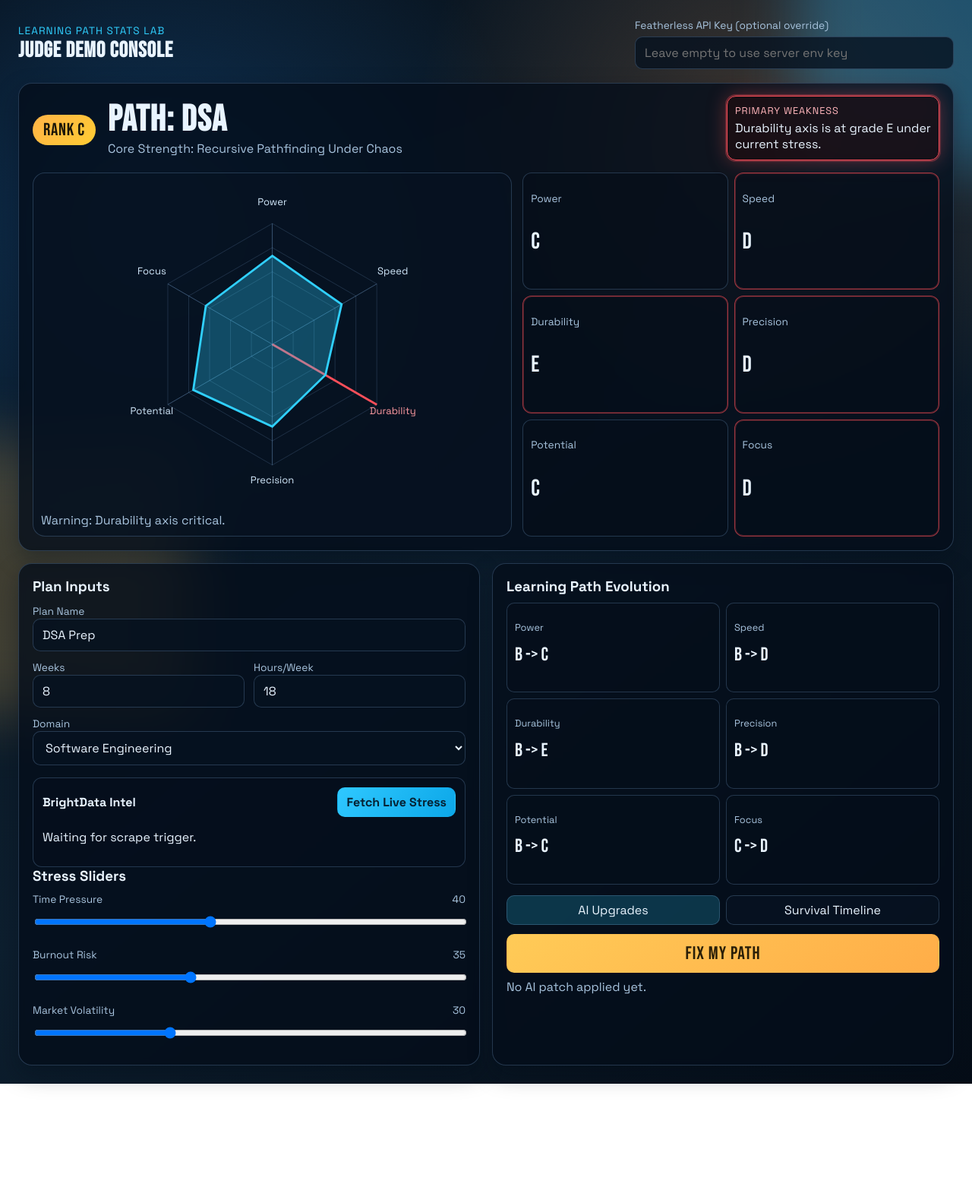
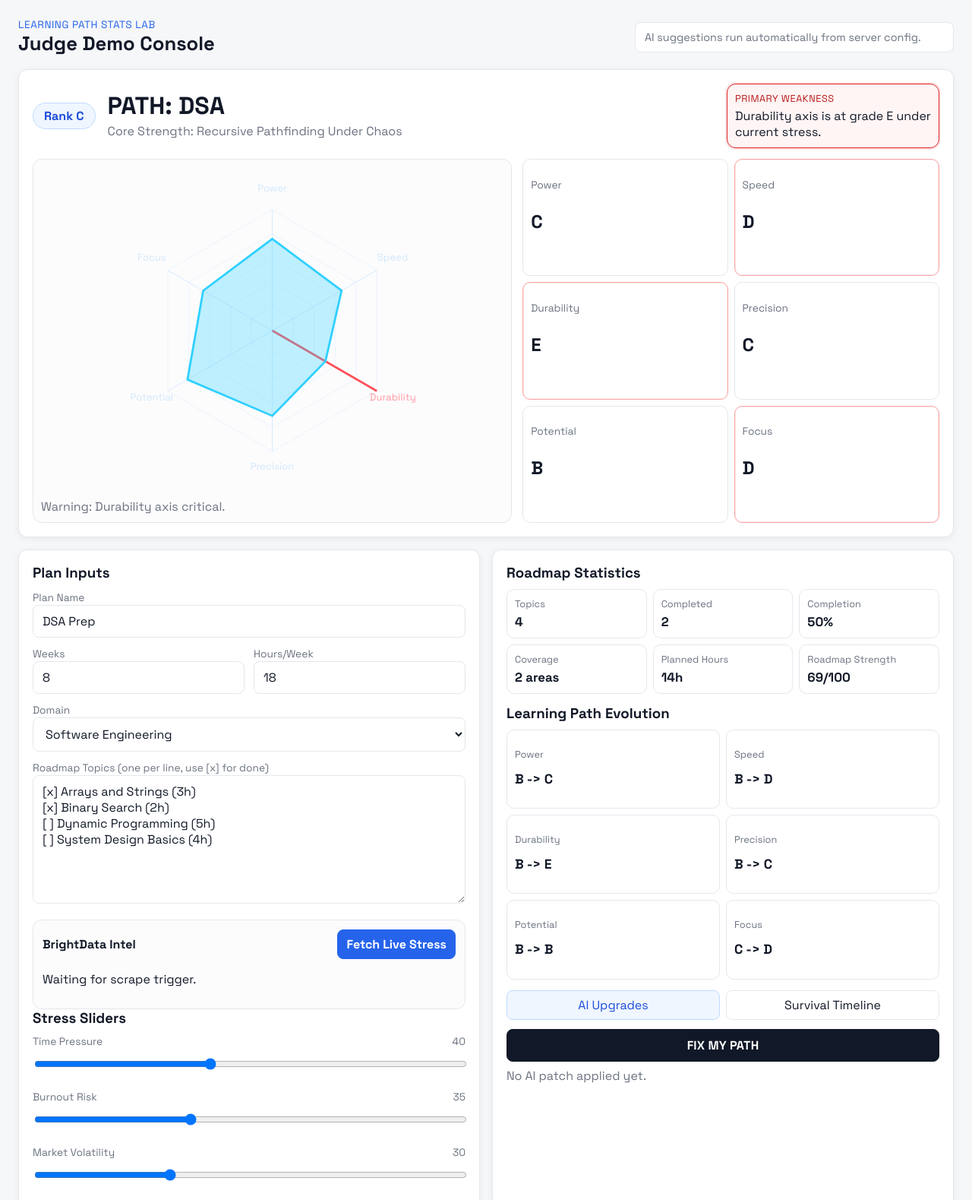
Before and after one commit to dharmikism/learningPathstats, a website: page index.html in a window 1280 px wide. Shown: the top 1579 px of the page at 76% size. Before the commit the page ends 1426 px from the top, so only its background shows below. Drawn offline with Linux system fonts and the light colour scheme.

Commit message:
major update

```diff
--- a/app.js
+++ b/app.js
@@ -15,6 +15,15 @@ const state = {
   weeks: 8,
   hours: 18,
   domain: "software",
+  roadmapText: "[x] Arrays and Strings (3h)\n[x] Binary Search (2h)\n[ ] Dynamic Programming (5h)\n[ ] System Design Basics (4h)",
+  roadmapStats: {
+    totalTopics: 0,
+    completedTopics: 0,
+    completionPct: 0,
+    estimatedHours: 0,
+    coverageCount: 0,
+    roadmapStrength: 0,
+  },
   sliders: {
     timePressure: 40,
     burnoutRisk: 35,
@@ -35,7 +44,6 @@ const gradeBands = [
 ];
 
 const el = {
-  apiKey: document.getElementById("apiKey"),
   rankBadge: document.getElementById("rankBadge"),
   pathName: document.getElementById("pathName"),
   pathAbility: document.getElementById("pathAbility"),
@@ -50,6 +58,8 @@ const el = {
   weeks: document.getElementById("weeks"),
   hours: document.getElementById("hours"),
   domain: document.getElementById("domain"),
+  roadmapInput: document.getElementById("roadmapInput"),
+  roadmapStatsGrid: document.getElementById("roadmapStatsGrid"),
   intelStatus: document.getElementById("intelStatus"),
   fetchIntel: document.getElementById("fetchIntel"),
   timePressure: document.getElementById("timePressure"),
@@ -83,20 +93,85 @@ function scoreToRank(avg) {
   return "E";
 }
 
+function analyzeRoadmap(text) {
+  const lines = String(text || "")
+    .split(/\r?\n/)
+    .map((line) => line.trim())
+    .filter(Boolean);
+
+  const topics = lines.map((line) => {
+    const done = /\[x\]/i.test(line);
+    const title = line
+      .replace(/^[-*\d.\s]*/, "")
+      .replace(/^\[[ xX]\]\s*/, "")
+      .replace(/\(\s*\d+\s*h\s*\)/i, "")
+      .trim();
+    const hoursMatch = line.match(/(\d+)\s*h/i);
+    const hours = hoursMatch ? Number(hoursMatch[1]) : 2;
+    return { done, title, hours };
+  });
+
+  const totalTopics = topics.length;
+  const completedTopics = topics.filter((t) => t.done).length;
+  const completionPct = totalTopics ? Math.round((completedTopics / totalTopics) * 100) : 0;
+  const estimatedHours = topics.reduce((sum, t) => sum + t.hours, 0);
+
+  const buckets = [
+    { name: "algorithms", pattern: /array|string|binary|graph|tree|dp|dynamic|greedy|recursion|algorithm/i },
+    { name: "system", pattern: /system\s*design|scalability|distributed|cache|queue|api\s*design/i },
+    { name: "backend", pattern: /node|backend|database|sql|nosql|express|server|auth/i },
+    { name: "frontend", pattern: /react|frontend|ui|css|html|state\s*management/i },
+    { name: "data", pattern: /python|ml|data|statistics|model|pandas|numpy/i },
+    { name: "fundamentals", pattern: /os|network|dbms|oop|javascript|typescript|cs\s*fundamental/i },
+  ];
+
+  const covered = new Set();
+  let hardTopicCount = 0;
+  topics.forEach((topic) => {
+    buckets.forEach((bucket) => {
+      if (bucket.pattern.test(topic.title)) {
+        covered.add(bucket.name);
+      }
+    });
+    if (/hard|advanced|expert|deep|system\s*design/i.test(topic.title)) {
+      hardTopicCount += 1;
+    }
+  });
+
+  const coverageCount = covered.size;
+  const roadmapStrength = clamp(
+    38 + completionPct * 0.34 + coverageCount * 6 + Math.min(estimatedHours, 80) * 0.24 - hardTopicCount * 1.5,
+    0,
+    100,
+  );
+
+  return {
+    totalTopics,
+    completedTopics,
+    completionPct,
+    estimatedHours,
+    coverageCount,
+    roadmapStrength,
+  };
+}
+
 function computeAfterStats() {
   const { timePressure, burnoutRisk, marketVolatility } = state.sliders;
   const { weeks, hours } = state;
+  const { completionPct, coverageCount, totalTopics, roadmapStrength } = state.roadmapStats;
 
   const scheduleStress = clamp(((hours / Math.max(weeks, 1)) * 5), 0, 30);
   const fatigue = burnoutRisk * 0.45 + timePressure * 0.2;
+  const roadmapBoost = clamp(completionPct * 0.08 + coverageCount * 1.8 + roadmapStrength * 0.05, 0, 14);
+  const overloadPenalty = clamp((totalTopics - 16) * 0.6, 0, 10);
 
   state.after = {
-    Power: clamp(baseStats.Power - timePressure * 0.28 - marketVolatility * 0.12, 35, 99),
-    Speed: clamp(baseStats.Speed - timePressure * 0.33 - scheduleStress * 0.4, 30, 99),
+    Power: clamp(baseStats.Power - timePressure * 0.28 - marketVolatility * 0.12 + roadmapBoost * 0.25, 35, 99),
+    Speed: clamp(baseStats.Speed - timePressure * 0.33 - scheduleStress * 0.4 - overloadPenalty * 0.4, 30, 99),
     Durability: clamp(baseStats.Durability - fatigue - marketVolatility * 0.18, 20, 99),
-    Precision: clamp(baseStats.Precision - marketVolatility * 0.3 - timePressure * 0.12, 30, 99),
-    Potential: clamp(baseStats.Potential - burnoutRisk * 0.2 - scheduleStress * 0.3, 30, 99),
-    Focus: clamp(baseStats.Focus - burnoutRisk * 0.32 - timePressure * 0.08, 25, 99),
+    Precision: clamp(baseStats.Precision - marketVolatility * 0.3 - timePressure * 0.12 + coverageCount * 1.2, 30, 99),
+    Potential: clamp(baseStats.Potential - burnoutRisk * 0.2 - scheduleStress * 0.3 + roadmapBoost * 0.5, 30, 99),
+    Focus: clamp(baseStats.Focus - burnoutRisk * 0.32 - timePressure * 0.08 + completionPct * 0.05 - overloadPenalty, 25, 99),
   };
 
   if (state.repaired) {
@@ -104,6 +179,22 @@ function computeAfterStats() {
       state.after[k] = clamp(state.after[k] + 14, 20, 99);
     });
   }
+}
+
+function renderRoadmapStats() {
+  const s = state.roadmapStats;
+  const cards = [
+    { label: "Topics", value: `${s.totalTopics}` },
+    { label: "Completed", value: `${s.completedTopics}` },
+    { label: "Completion", value: `${s.completionPct}%` },
+    { label: "Coverage", value: `${s.coverageCount} areas` },
+    { label: "Planned Hours", value: `${s.estimatedHours}h` },
+    { label: "Roadmap Strength", value: `${Math.round(s.roadmapStrength)}/100` },
+  ];
+
+  el.roadmapStatsGrid.innerHTML = cards
+    .map((c) => `<article class="roadmap-stat-card"><p class="roadmap-stat-label">${c.label}</p><p class="roadmap-stat-value">${c.value}</p></article>`)
+    .join("");
 }
 
 function getWeaknessKey() {
@@ -254,9 +345,11 @@ function renderUpgrades() {
 }
 
 function updateAll() {
+  state.roadmapStats = analyzeRoadmap(state.roadmapText);
   computeAfterStats();
   renderMeta();
   renderRadar();
+  renderRoadmapStats();
   renderGrades();
   renderEvolution();
   renderTimeline();
@@ -328,7 +421,7 @@ function localUpgradeSuggestions() {
 }
 
 async function callFeatherlessFix() {
-  const apiKey = el.apiKey.value.trim();
+  const apiKey = "";
   const weakest = getWeaknessKey();
 
   el.fixPath.disabled = true;
@@ -397,6 +490,12 @@ function bindEvents() {
     updateAll();
   });
 
+  el.roadmapInput.addEventListener("input", (e) => {
+    state.roadmapText = e.target.value;
+    state.repaired = false;
+    updateAll();
+  });
+
   ["timePressure", "burnoutRisk", "marketVolatility"].forEach((id) => {
     el[id].addEventListener("input", (e) => {
       const value = Number(e.target.value);
@@ -427,6 +526,7 @@ function bindEvents() {
 }
 
 function init() {
+  el.roadmapInput.value = state.roadmapText;
   updateSliderLabel("timePressure", state.sliders.timePressure);
   updateSliderLabel("burnoutRisk", state.sliders.burnoutRisk);
   updateSliderLabel("marketVolatility", state.sliders.marketVolatility);
--- a/index.html
+++ b/index.html
@@ -18,9 +18,8 @@
       <p class="kicker">Learning Path Stats Lab</p>
       <h1>Judge Demo Console</h1>
     </div>
-    <div class="api-wrap">
-      <label for="apiKey">Featherless API Key (optional override)</label>
-      <input id="apiKey" type="password" placeholder="Leave empty to use server env key" />
+    <div class="api-wrap simple-note">
+      <p>AI suggestions run automatically from server config.</p>
     </div>
   </header>
 
@@ -74,6 +73,14 @@
         </select>
       </div>
 
+      <div class="field-group">
+        <label for="roadmapInput">Roadmap Topics (one per line, use [x] for done)</label>
+        <textarea id="roadmapInput" rows="7" placeholder="[x] Arrays and Strings (3h)
+[x] Binary Search (2h)
+[ ] Dynamic Programming (5h)
+[ ] System Design Basics (4h)"></textarea>
+      </div>
+
       <div class="intel-box" id="intelBox">
         <div class="intel-head">
           <h4>BrightData Intel</h4>
@@ -98,6 +105,9 @@
     </section>
 
     <section class="right-panel panel">
+      <h3>Roadmap Statistics</h3>
+      <div class="roadmap-stats-grid" id="roadmapStatsGrid"></div>
+
       <h3>Learning Path Evolution</h3>
       <div class="evolution-grid" id="evolutionGrid"></div>
 
--- a/styles.css
+++ b/styles.css
@@ -1,14 +1,12 @@
 :root {
-  --bg-ink: #07101a;
-  --bg-deep: #0d1f2f;
-  --panel: rgba(5, 14, 26, 0.78);
-  --line: rgba(150, 202, 255, 0.22);
-  --text: #e9f4ff;
-  --muted: #a8c4de;
-  --accent: #30d0ff;
-  --accent-2: #ffd166;
-  --danger: #ff4f5a;
-  --good: #2ad88f;
+  --bg: #f6f7f9;
+  --panel: #ffffff;
+  --line: #e4e7ec;
+  --text: #111827;
+  --muted: #6b7280;
+  --accent: #2563eb;
+  --danger: #dc2626;
+  --good: #16a34a;
 }
 
 * {
@@ -20,36 +18,14 @@ body {
   min-height: 100vh;
   font-family: "Space Grotesk", sans-serif;
   color: var(--text);
-  background:
-    radial-gradient(circle at 15% 20%, rgba(34, 146, 255, 0.24), transparent 32%),
-    radial-gradient(circle at 78% 12%, rgba(255, 155, 72, 0.2), transparent 28%),
-    linear-gradient(140deg, var(--bg-ink) 0%, var(--bg-deep) 50%, #050d17 100%);
+  background: var(--bg);
   padding: 24px;
   position: relative;
   overflow-x: hidden;
 }
 
 .bg-shape {
-  position: fixed;
-  pointer-events: none;
-  filter: blur(40px);
-  z-index: 0;
-}
-
-.bg-shape-one {
-  width: 340px;
-  height: 340px;
-  top: -120px;
-  right: -110px;
-  background: rgba(53, 190, 255, 0.3);
-}
-
-.bg-shape-two {
-  width: 360px;
-  height: 360px;
-  bottom: -140px;
-  left: -110px;
-  background: rgba(255, 196, 92, 0.22);
+  display: none;
 }
 
 .topbar,
@@ -69,7 +45,7 @@ body {
 .kicker {
   margin: 0;
   color: var(--accent);
-  letter-spacing: 0.08em;
+  letter-spacing: 0.04em;
   font-size: 0.85rem;
   text-transform: uppercase;
 }
@@ -80,15 +56,9 @@ h3 {
   margin: 0;
 }
 
-h1,
-h2,
-.rank-badge {
-  font-family: "Bebas Neue", sans-serif;
-  letter-spacing: 0.03em;
-}
-
 h1 {
-  font-size: clamp(1.8rem, 2.2vw, 2.8rem);
+  font-size: clamp(1.5rem, 2vw, 2.2rem);
+  font-weight: 700;
 }
 
 .api-wrap {
@@ -96,6 +66,16 @@ h1 {
   flex-direction: column;
   gap: 6px;
   min-width: min(420px, 48vw);
+}
+
+.simple-note p {
+  margin: 0;
+  color: var(--muted);
+  font-size: 0.9rem;
+  border: 1px solid var(--line);
+  border-radius: 8px;
+  background: #fff;
+  padding: 10px 12px;
 }
 
 label {
@@ -112,17 +92,30 @@ button {
 input,
 select {
   width: 100%;
-  background: rgba(7, 18, 32, 0.8);
+  background: #fff;
   border: 1px solid var(--line);
   color: var(--text);
-  border-radius: 10px;
+  border-radius: 8px;
   padding: 10px 12px;
 }
 
+textarea {
+  width: 100%;
+  background: #fff;
+  border: 1px solid var(--line);
+  color: var(--text);
+  border-radius: 8px;
+  padding: 10px 12px;
+  resize: vertical;
+  min-height: 130px;
+  font: inherit;
+}
+
 input:focus,
+textarea:focus,
 select:focus,
 button:focus {
-  outline: 2px solid rgba(48, 208, 255, 0.55);
+  outline: 2px solid rgba(37, 99, 235, 0.35);
   outline-offset: 2px;
 }
 
@@ -137,10 +130,9 @@ button:focus {
 
 .panel {
   border: 1px solid var(--line);
-  border-radius: 18px;
+  border-radius: 12px;
   background: var(--panel);
-  backdrop-filter: blur(4px);
-  box-shadow: 0 12px 30px rgba(4, 11, 22, 0.35);
+  box-shadow: 0 2px 10px rgba(17, 24, 39, 0.06);
   padding: 18px;
 }
 
@@ -164,16 +156,18 @@ button:focus {
 }
 
 .rank-badge {
-  background: linear-gradient(135deg, #ffb347 0%, #ffcc33 100%);
-  color: #1b1608;
+  background: #eff6ff;
+  color: #1d4ed8;
+  border: 1px solid #bfdbfe;
   border-radius: 999px;
-  font-size: 1.45rem;
+  font-size: 1rem;
+  font-weight: 700;
   padding: 6px 14px;
 }
 
 #pathName {
-  font-size: clamp(2rem, 4vw, 3rem);
-  line-height: 0.95;
+  font-size: clamp(1.4rem, 2.6vw, 2rem);
+  line-height: 1.1;
 }
 
 .ability {
@@ -182,26 +176,26 @@ button:focus {
 }
 
 .weakness-card {
-  border: 1px solid rgba(255, 79, 90, 0.35);
+  border: 1px solid #fecaca;
   border-radius: 12px;
   padding: 10px;
-  background: rgba(39, 8, 11, 0.45);
+  background: #fff5f5;
   max-width: 280px;
   transition: transform 180ms ease, box-shadow 180ms ease, border-color 180ms ease;
 }
 
 .weakness-card.flash {
   border-color: var(--danger);
-  box-shadow: 0 0 0 2px rgba(255, 79, 90, 0.3), 0 0 26px rgba(255, 79, 90, 0.35);
-  transform: translateY(-2px);
+  box-shadow: 0 0 0 2px rgba(220, 38, 38, 0.12);
+  transform: none;
 }
 
 .weakness-title {
   margin: 0;
   font-size: 0.8rem;
-  color: #ffb5bb;
+  color: #b91c1c;
   text-transform: uppercase;
-  letter-spacing: 0.07em;
+  letter-spacing: 0.04em;
 }
 
 #weaknessText {
@@ -218,12 +212,12 @@ button:focus {
 
 .radar-wrap {
   border: 1px solid var(--line);
-  border-radius: 16px;
+  border-radius: 12px;
   padding: 10px;
   display: flex;
   flex-direction: column;
   justify-content: center;
-  background: rgba(7, 19, 34, 0.6);
+  background: #fcfcfd;
 }
 
 #radar {
@@ -244,14 +238,14 @@ button:focus {
 
 .grade-card {
   border: 1px solid var(--line);
-  border-radius: 12px;
-  background: rgba(6, 15, 27, 0.62);
+  border-radius: 10px;
+  background: #ffffff;
   padding: 10px;
 }
 
 .grade-card.bad {
-  border-color: rgba(255, 79, 90, 0.62);
-  box-shadow: inset 0 0 0 1px rgba(255, 79, 90, 0.24);
+  border-color: #fca5a5;
+  box-shadow: inset 0 0 0 1px rgba(220, 38, 38, 0.1);
 }
 
 .grade-stat {
@@ -260,8 +254,8 @@ button:focus {
 }
 
 .grade-val {
-  font-family: "Bebas Neue", sans-serif;
-  font-size: 1.9rem;
+  font-size: 1.5rem;
+  font-weight: 700;
 }
 
 .field-group,
@@ -280,7 +274,7 @@ button:focus {
   border: 1px solid var(--line);
   border-radius: 12px;
   padding: 12px;
-  background: rgba(6, 16, 29, 0.62);
+  background: #fcfcfd;
 }
 
 .intel-head {
@@ -295,20 +289,21 @@ h4 {
 }
 
 button {
-  border: 1px solid transparent;
-  border-radius: 10px;
+  border: 1px solid var(--line);
+  border-radius: 8px;
   cursor: pointer;
-  transition: transform 140ms ease, filter 140ms ease;
+  transition: background-color 120ms ease, border-color 120ms ease;
 }
 
 button:hover {
-  transform: translateY(-1px);
-  filter: brightness(1.08);
+  transform: none;
+  filter: none;
 }
 
 #fetchIntel {
-  background: linear-gradient(125deg, #2fc8ff 0%, #0ca7e8 100%);
-  color: #062132;
+  background: #2563eb;
+  color: #fff;
+  border-color: #2563eb;
   padding: 8px 11px;
   font-weight: 700;
 }
@@ -325,11 +320,38 @@ button:hover {
   gap: 8px;
 }
 
+.roadmap-stats-grid {
+  margin-top: 10px;
+  margin-bottom: 14px;
+  display: grid;
+  grid-template-columns: repeat(3, minmax(0, 1fr));
+  gap: 8px;
+}
+
+.roadmap-stat-card {
+  border: 1px solid var(--line);
+  border-radius: 10px;
+  background: #fff;
+  padding: 10px;
+}
+
+.roadmap-stat-label {
+  margin: 0;
+  color: var(--muted);
+  font-size: 0.8rem;
+}
+
+.roadmap-stat-value {
+  margin: 4px 0 0;
+  font-size: 1.05rem;
+  font-weight: 700;
+}
+
 .evo-card {
   border: 1px solid var(--line);
   border-radius: 10px;
   padding: 10px;
-  background: rgba(6, 15, 27, 0.58);
+  background: #ffffff;
 }
 
 .evo-stat {
@@ -339,8 +361,8 @@ button:hover {
 
 .evo-flow {
   margin-top: 2px;
-  font-family: "Bebas Neue", sans-serif;
-  font-size: 1.55rem;
+  font-size: 1.1rem;
+  font-weight: 700;
 }
 
 .tabs {
@@ -351,14 +373,16 @@ button:hover {
 
 .tab-btn {
   flex: 1;
-  background: rgba(8, 19, 34, 0.85);
+  background: #ffffff;
   color: var(--text);
   border-color: var(--line);
   padding: 8px 10px;
 }
 
 .tab-btn.active {
-  background: rgba(48, 208, 255, 0.2);
+  background: #eff6ff;
+  border-color: #bfdbfe;
+  color: #1d4ed8;
 }
 
 .tab-panel {
@@ -372,11 +396,12 @@ button:hover {
 
 .fix-btn {
   width: 100%;
-  background: linear-gradient(145deg, #ffcb57 0%, #ffad48 100%);
-  color: #2a1f08;
-  font-family: "Bebas Neue", sans-serif;
-  letter-spacing: 0.04em;
-  font-size: 1.5rem;
+  background: #111827;
+  color: #ffffff;
+  border-color: #111827;
+  letter-spacing: 0.01em;
+  font-size: 1rem;
+  font-weight: 700;
   padding: 10px;
 }
 
@@ -402,7 +427,7 @@ button:hover {
   border: 1px solid var(--line);
   border-radius: 10px;
   padding: 9px;
-  background: rgba(7, 17, 29, 0.58);
+  background: #ffffff;
   display: flex;
   justify-content: space-between;
   align-items: center;
@@ -438,6 +463,10 @@ button:hover {
     width: 100%;
   }
 
+  .roadmap-stats-grid {
+    grid-template-columns: repeat(2, minmax(0, 1fr));
+  }
+
   .topbar {
     flex-direction: column;
     align-items: flex-start;
```
Also changed, not shown: server.js (+35 -1 lines), 2 other files.
